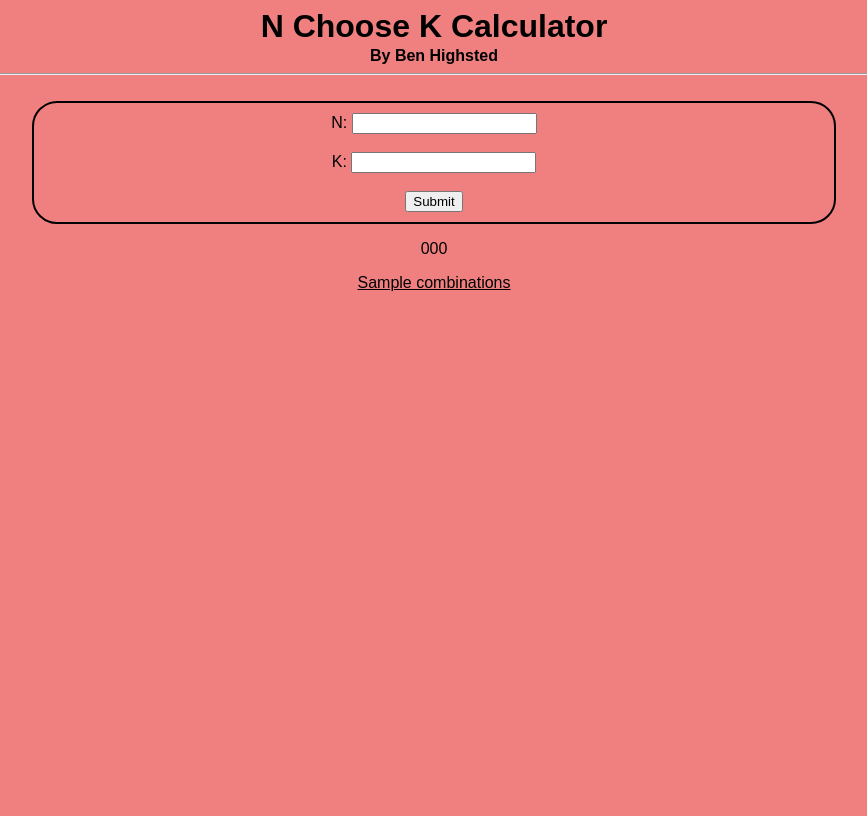
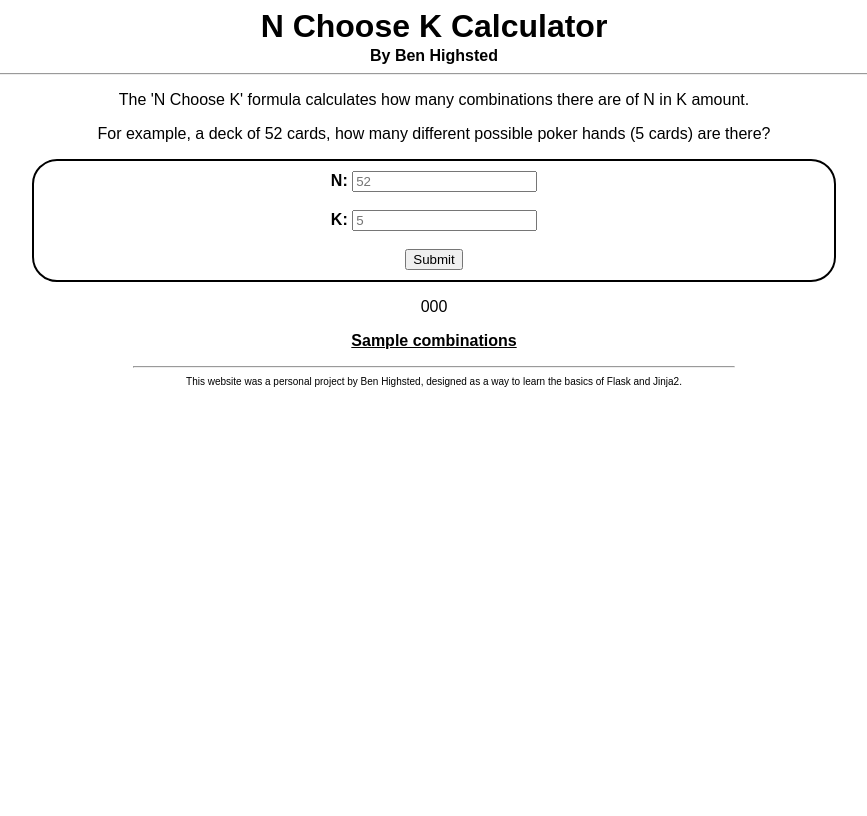
Before and after one commit to BenHighsted/Flask-NChooseK, a Flask app: template app/templates/index.html in a window 1280 px wide. Shown: the whole page, without its empty margins (206-1073 px from the left). Before the commit the page ends 291 px from the top, so only its background shows below. Run offline with Flask 2, Linux system fonts and the light colour scheme; the template is opened without the code that fills it: most values are stand-ins (such as "Sample title", 1, 10 or a date in 2020).

Commit message:
Updated Style, added more information regarding the website

```diff
--- a/app/static/css/style.css
+++ b/app/static/css/style.css
@@ -1,6 +1,7 @@
 body {
-    background-color: lightcoral;
+    background-color: white;
     font-family: Arial, Helvetica, sans-serif;
+    height: 100vh;
 }
 
 form {
@@ -20,6 +21,12 @@ form {
     margin-bottom: 10px;
 }
 
+#combinations {
+    max-width: 800px;
+    margin-left: auto;
+    margin-right: auto;
+}
+
 .form-div{
     text-align: center;
 }
@@ -32,3 +39,13 @@ h1, h4 {
 p {
     text-align: center;
 }
+
+footer {
+    font-size: 10px;
+    text-align: center;
+    width: 100%;
+}
+
+#footer-line {
+    width: 600px;
+}
--- a/app/templates/index.html
+++ b/app/templates/index.html
@@ -5,7 +5,7 @@
         <link rel="stylesheet" href="{{ url_for('static', filename='css/style.css') }}">
         <script src="{{ url_for('static', filename='js/app.js') }}"></script>
 
-        <title> N Choose K </title>
+        <title> N Choose K</title>
     </head>
 
     <body>
@@ -14,17 +14,18 @@
 
         <hr/>
 
-        <br>
+        <p> The 'N Choose K' formula calculates how many combinations there are of N in K amount. </p>
+        <p> For example, a deck of 52 cards, how many different possible poker hands (5 cards) are there? </p>
 
         <div class="form-div">
             <form method="POST" action="/">
-                <label for="n_input">N:</label>
-                <input name="n_input" id="n_input">
+                <label for="n_input"><b>N:</b></label>
+                <input name="n_input" id="n_input" placeholder="52">
 
                 <br><br>
 
-                <label for="k_input">K:</label>
-                <input name="k_input" id="k_input">
+                <label for="k_input"><b>K:</b></label>
+                <input name="k_input" id="k_input" placeholder="5">
 
                 <br><br>
 
@@ -33,8 +34,14 @@
         </div>
 
         <p> {{ users_numbers }} </p>
-    <u><p style='color: {{error_color}}'> {{ combinations }} </p></u>
+        <u><b><p style='color: {{error_color}}' id="combinations"> {{ combinations }} </p></b></u>
 
     </body>
 
+    <hr id="footer-line"/>
+
+    <footer>
+        This website was a personal project by Ben Highsted, designed as a way to learn the basics of Flask and Jinja2.
+    </footer>
+
 </html>
```
Also changed, not shown: app/views.py (+14 -2 lines).
